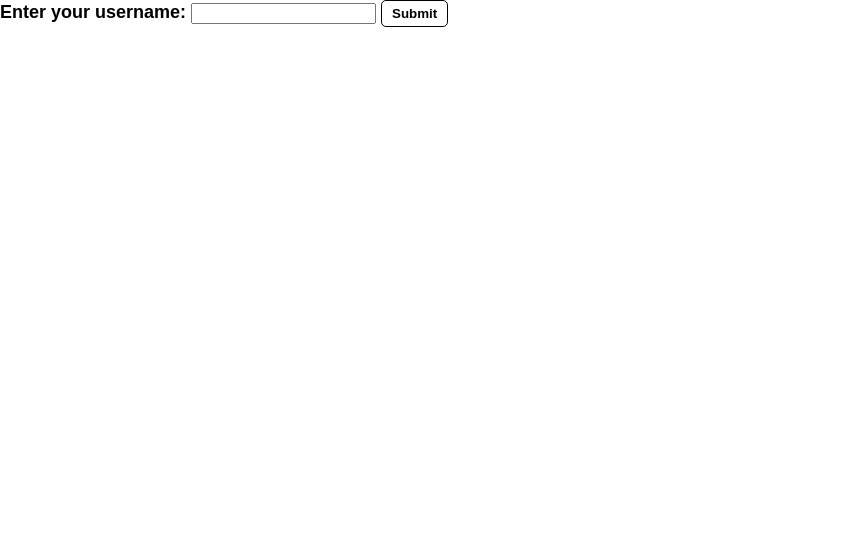
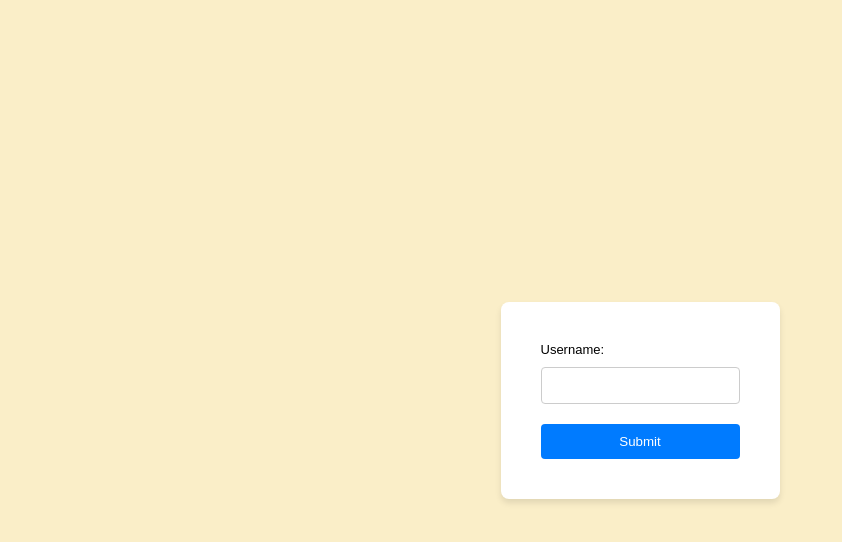
Before and after one commit to mehmetkahya0/draw-together, a website: page public/index.html in a window 1280 px wide. Shown: the whole page, without its empty margins (0-842 px from the left). Drawn offline with Linux system fonts and the light colour scheme.

Commit message:
chore: Update login page with new styles and form validation

```diff
--- a/public/index.html
+++ b/public/index.html
@@ -3,15 +3,16 @@
 <head>
     <meta charset="UTF-8">
     <title>Enter Username - Draw Together</title>
-    <link rel="stylesheet" href="style.css">
+    <link rel="stylesheet" href="login_form/login.css">
 </head>
 <body>
     <div class="username-page">
         <form id="usernameForm" action="canvas.html" method="GET">
-            <label for="username">Enter your username:</label>
+            <label for="username">Username:</label>
             <input type="text" id="username" name="username" required>
             <button type="submit">Submit</button>
         </form>
     </div>
+    <script src="login_form/username.js"></script>
 </body>
 </html>
--- /dev/null
+++ b/public/login_form/login.css
@@ -0,0 +1,54 @@
+/* login.css - Styles for the username entry page */
+
+body,
+html {
+  height: 100%;
+  margin: 0;
+  font-family: 'Poppins', sans-serif;
+  background-color: rgb(250, 238, 200);
+  display: flex;
+  justify-content: center;
+  align-items: center;
+}
+
+.username-page {
+  background: white;
+  padding: 40px;
+  border-radius: 8px;
+  box-shadow: 0 4px 6px rgba(0, 0, 0, 0.1);
+    width: 100%;
+    max-width: 400px;
+
+}
+
+#usernameForm {
+  display: flex;
+  flex-direction: column;
+}
+
+#usernameForm label {
+  margin-bottom: 10px;
+  font-size: small;
+  color: #000000;
+}
+
+#usernameForm input[type="text"] {
+  padding: 10px;
+  margin-bottom: 20px;
+  border: 1px solid #ccc;
+  border-radius: 4px;
+}
+
+#usernameForm button {
+  cursor: pointer;
+  padding: 10px 20px;
+  background-color: #007bff;
+  color: white;
+  border: none;
+  border-radius: 4px;
+  transition: background-color 0.3s ease;
+}
+
+#usernameForm button:hover {
+  background-color: #0056b3;
+}
```
Also changed, not shown: public/login_form/username.js (renamed from public/username.js).
